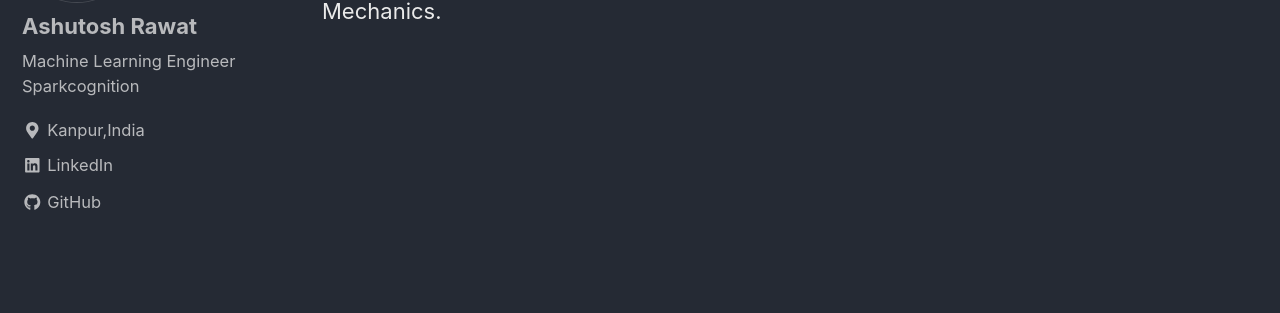
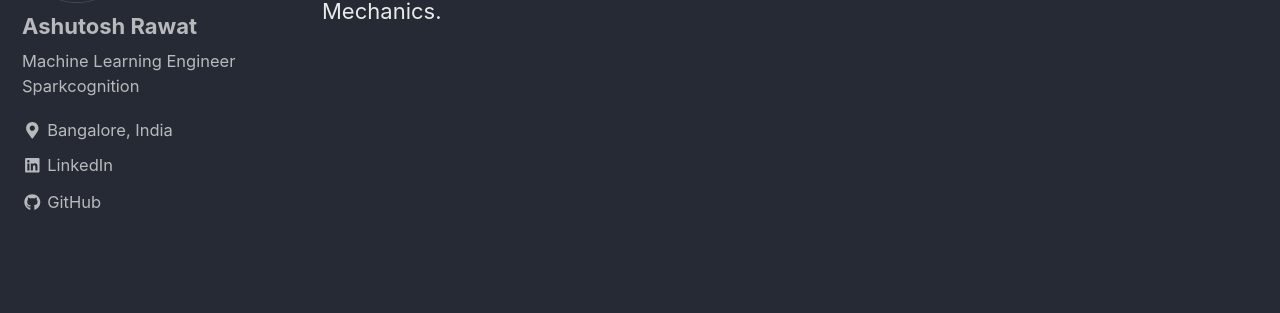
Before and after one commit to ashutoshrawat/ashutoshrawat.github.io, a Jekyll site: the page built from _pages/about.md, in a window 1280 px wide. Shown: the part 205-518 px from the top of the page. Built offline with Jekyll 4.4.1, drawn with Linux system fonts in a browser that asks for light colours; nearby versions of some CDN libraries.

```diff
--- a/_config.yml
+++ b/_config.yml
@@ -103,7 +103,7 @@ author:
   name             : "Ashutosh Rawat"
   avatar           : "/images/profile.jpg" # path of avatar image, e.g. "/assets/images/bio-photo.jpg"
   bio              : "Machine Learning Engineer\nSparkcognition"
-  location         : "Kanpur,India"
+  location         : "Bangalore, India"
   email            :
   uri              :
   home             : # null (default), "absolute or relative url to link to author home"
--- a/index.html
+++ b/index.html
@@ -2,6 +2,5 @@
 layout: home
 author_profile: true
 title: "Me in a Nutshell"
-header:
-  overlay_image: "images/nn.jpg"
+
 ---
```
